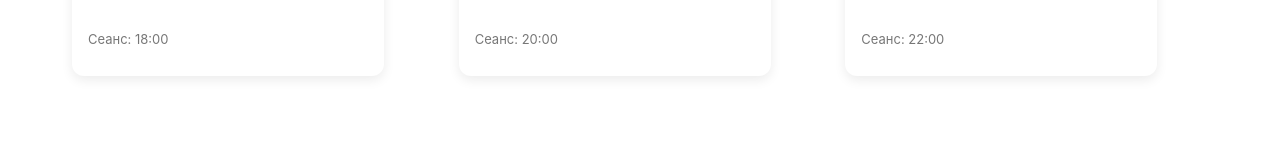
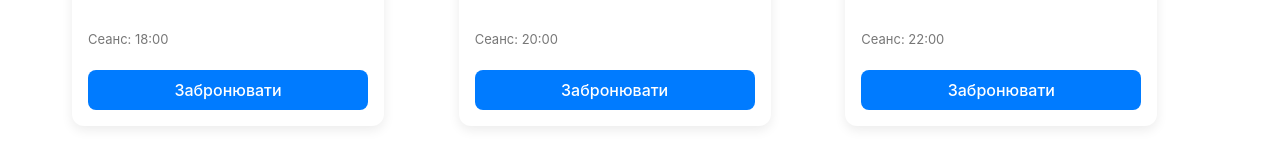
Before and after one commit to DmytroKundys/Cinema-Booking, a React (Create React App) app: page / in a window 1280 px wide. Shown: the part 727-882 px from the top of the page. Before the commit the page ends 835 px from the top, so only its background shows below. Built offline with nearby package versions, Linux system fonts and the light colour scheme.

Commit message:
додано кнопку 'Забронювати' і перехід на сторінку бронювання

```diff
--- a/src/components/MovieCard.css
+++ b/src/components/MovieCard.css
@@ -41,3 +41,19 @@
     font-size: 13px;
     color: #777;
   }
+
+  .book-button {
+    margin-top: auto;
+    padding: 10px 16px;
+    text-align: center;
+    background-color: #007bff;
+    color: white;
+    text-decoration: none;
+    border-radius: 8px;
+    transition: background-color 0.2s ease;
+    font-weight: 500;
+  }
+
+  .book-button:hover {
+    background-color: #0056b3;
+  }
--- a/src/components/MovieCard.jsx
+++ b/src/components/MovieCard.jsx
@@ -1,4 +1,5 @@
 import React from "react";
+import { Link } from "react-router-dom";
 import "./MovieCard.css";
 
 function MovieCard({ movie }) {
@@ -9,6 +10,10 @@ function MovieCard({ movie }) {
       <p className="movie-description">{movie.description}</p>
       <p className="movie-genre">{movie.genre}</p>
       <p className="movie-time">Сеанс: {movie.time}</p>
+
+      <Link to={`/booking/${movie.id}`} className="book-button">
+        Забронювати
+      </Link>
     </div>
   );
 }
```
